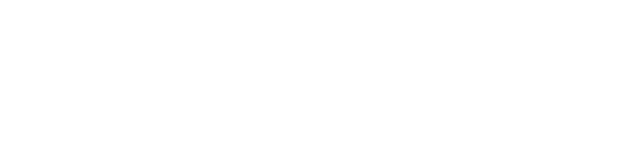
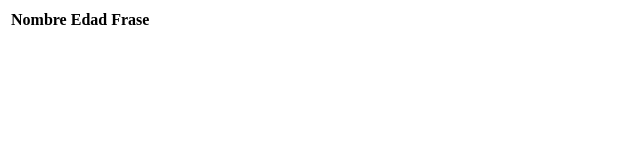
Before and after one commit to Luna-Hazuki2006/segunda_competencia, a website: page index.html in a window 1280 px wide. Shown: the whole page, without its empty margins (0-640 px from the left). Drawn offline with Linux system fonts and the light colour scheme.

Commit message:
con vista

```diff
--- a/index.html
+++ b/index.html
@@ -6,6 +6,12 @@
     <title>Competencia</title>
 </head>
 <body>
-
+    <table>
+        <tr>
+            <th>Nombre</th>
+            <th>Edad</th>
+            <th>Frase</th>
+        </tr>
+    </table>
 </body>
 </html>
```
